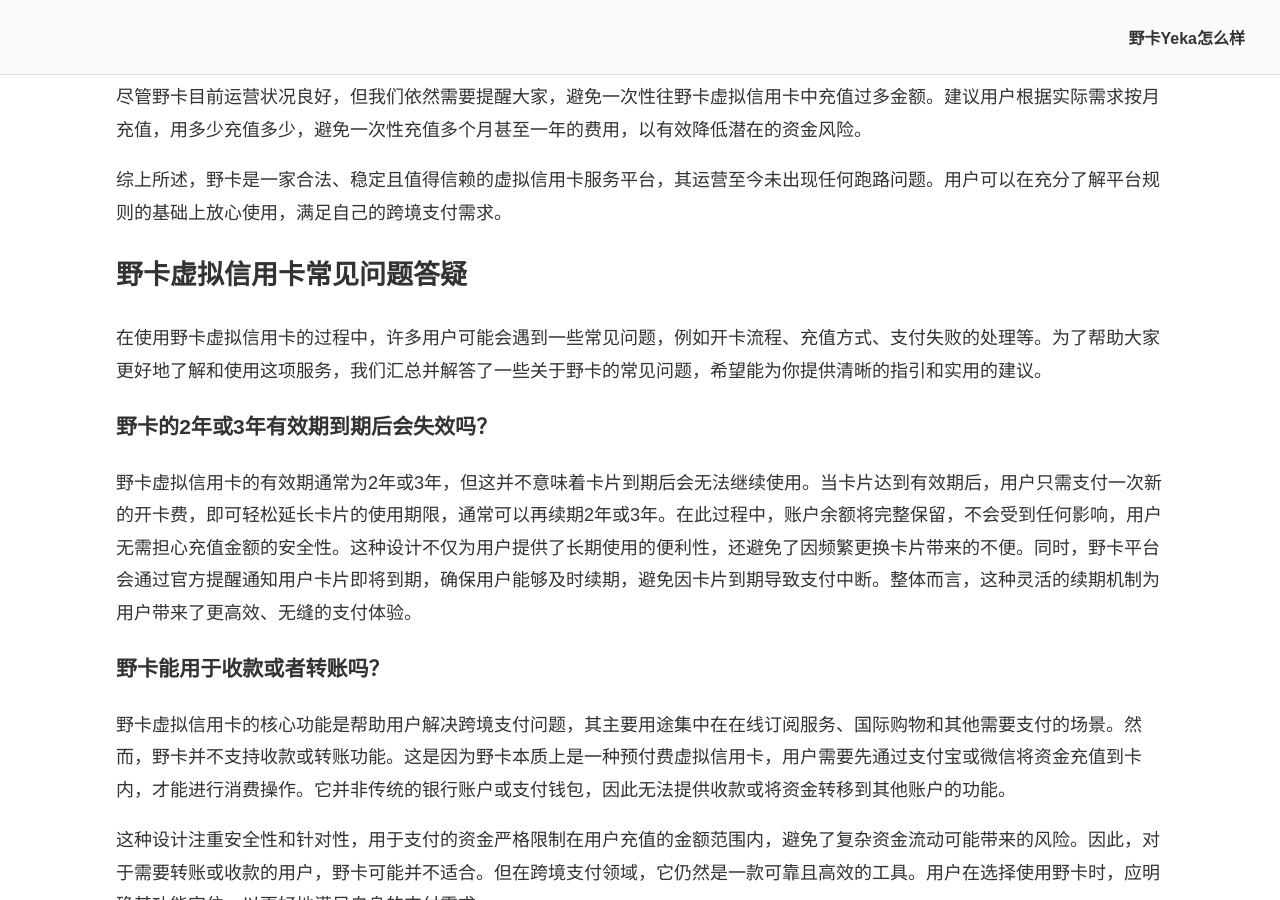
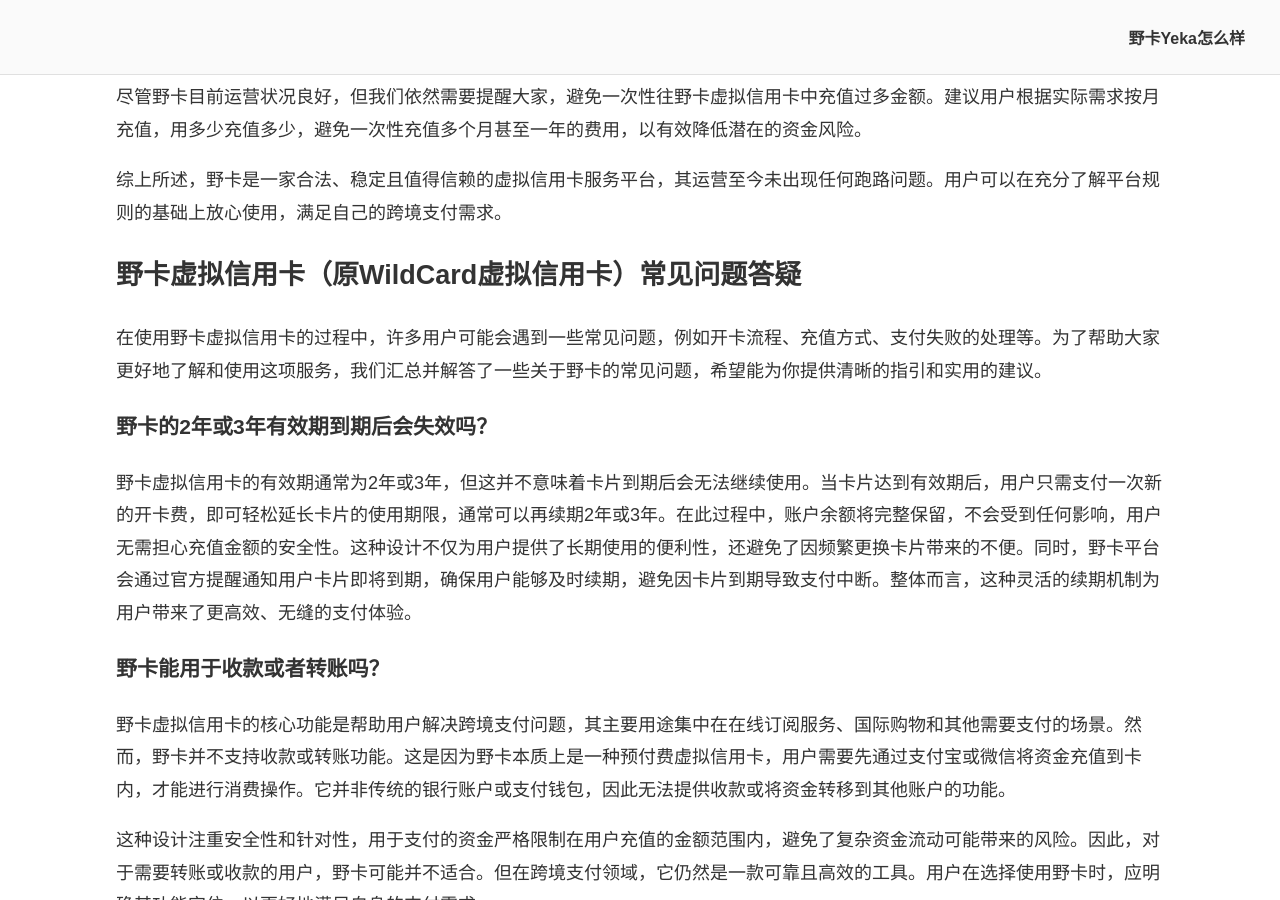
Before and after one commit to anyofai/anyofai.github.io, a Jekyll site: the page built from index.md, in a window 1280 px wide and 900 px high, scrolled down 13974 px. Built offline with Jekyll 4.4.1, drawn with Linux system fonts in a browser that asks for light colours.

Commit message:
Update index.md

```diff
--- a/index.md
+++ b/index.md
@@ -203,7 +203,7 @@
 
 综上所述，野卡是一家合法、稳定且值得信赖的虚拟信用卡服务平台，其运营至今未出现任何跑路问题。用户可以在充分了解平台规则的基础上放心使用，满足自己的跨境支付需求。
 
-## 野卡虚拟信用卡常见问题答疑
+## 野卡虚拟信用卡（原WildCard虚拟信用卡）常见问题答疑
 
 在使用野卡虚拟信用卡的过程中，许多用户可能会遇到一些常见问题，例如开卡流程、充值方式、支付失败的处理等。为了帮助大家更好地了解和使用这项服务，我们汇总并解答了一些关于野卡的常见问题，希望能为你提供清晰的指引和实用的建议。
 
```
